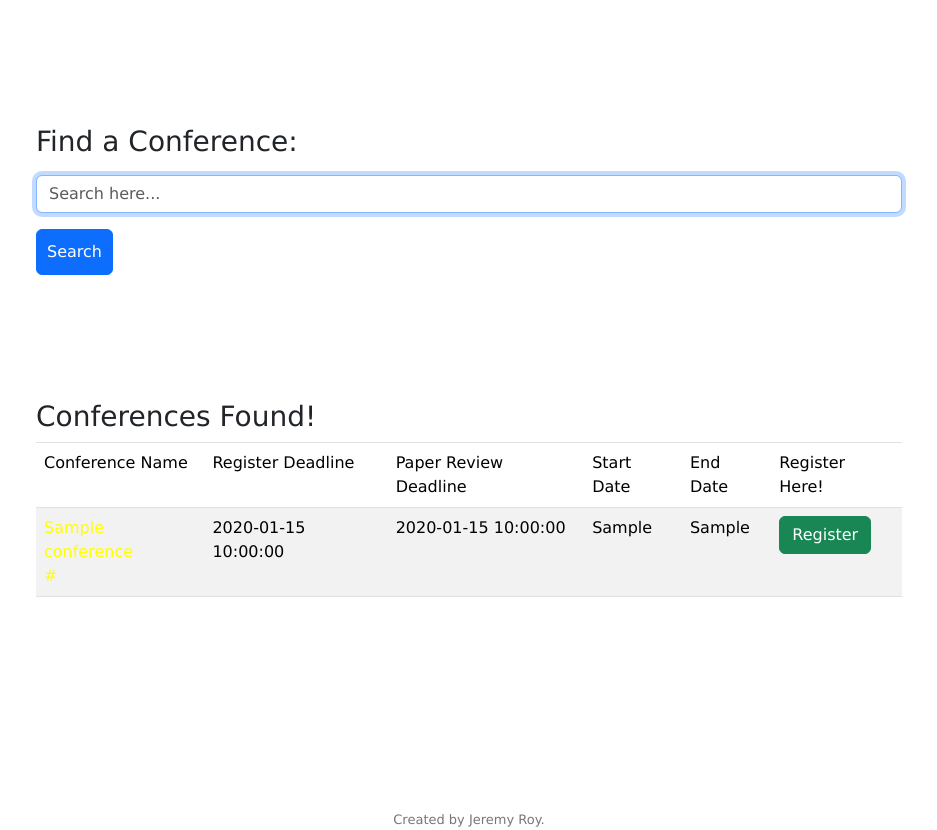
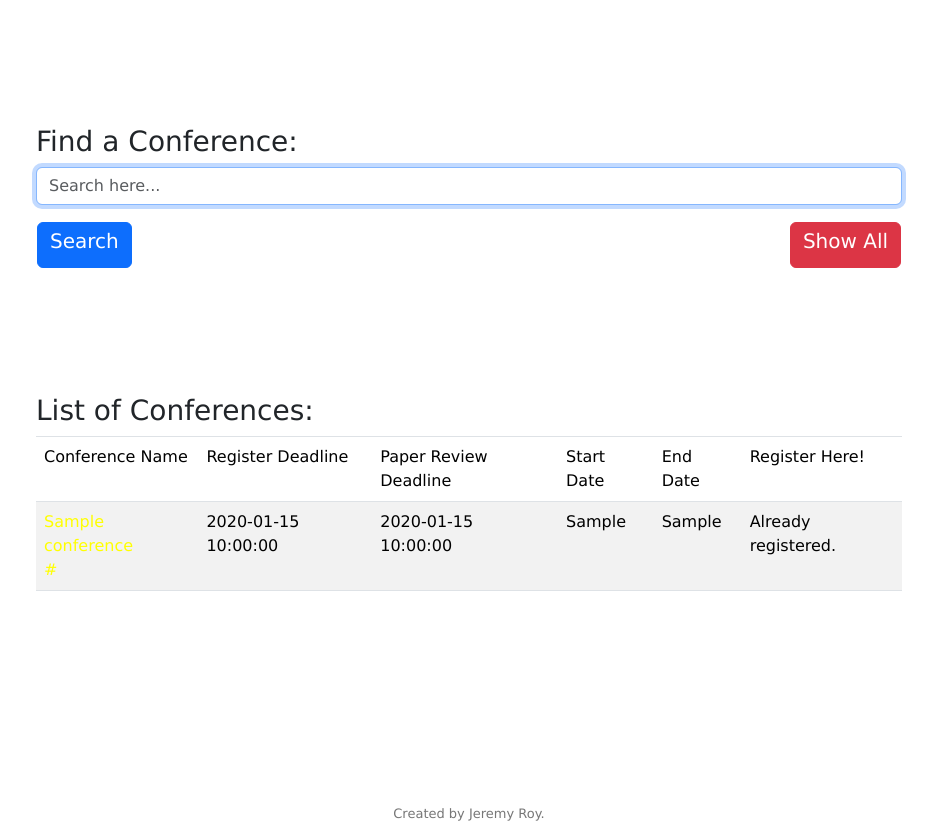
Before and after one commit to JezRoy/ConferenceWebApp, a Flask app: template website/templates/find.html in a window 1280 px wide. Shown: the part 238-1068 px from the top of the page, without its empty margins (171-1108 px from the left). Run offline with Flask 3, Linux system fonts and the light colour scheme; the template is opened without the code that fills it: most values are stand-ins (such as "Sample title", 1, 10 or a date in 2020); some libraries are stand-ins or nearby versions.

Commit message:
testing new conferences with the dashboard

```diff
--- a/website/templates/find.html
+++ b/website/templates/find.html
@@ -14,18 +14,27 @@
 
 {% block main %}
 <div class="textFormContainer">
-    <form action="/find-conference" method="POST">
+    <form id="searchForm" name="searchForm" action="/find-conference" method="POST">
         <div class="form-group" >
-            <label id="field" for="conferenceSearch"><h3>Find a Conference: </h3></label>
+            <h3>Find a Conference: </h3>
             <input autocomplete="on" autofocus class="form-control" name="conferenceSearch" placeholder="Search here..." type="text">
         </div>
         <p></p>
-        <button class="btn btn-primary" type="submit" id="submit">Search</button>
+        <table width="100%">
+            <tr>
+                <td>
+                    <button class="btn btn-primary" name="submitButton" type="submit" value="1"><h5>Search</h5></button>
+                </td>
+                <td style="left:  auto; right: 25px;" align="right">
+                    <button class="btn btn-danger" name="submitButton" type="submit" value="2"><h5>Show All</h5></button>
+                </td>
+            </tr>
+        </table>
     </form>
 </div>
 {% if confFound %}
     <div class="textFormContainer">
-        <h3>Conferences Found!</h3>
+        <h3>List of Conferences:</h3>
         <table class="table table-striped sortable" id="sortTable">
             <thead>
                 <td>
@@ -65,11 +74,17 @@
                     {{ conference['confEnd'] }}
                 </td>
                 <td>
+                    {% if conference['registered'] == False %}
                     <!-- Register Button -->
                     <form id="registration-form" method="POST" action="{{ url_for('views.registerConference') }}">
                         <input type="hidden" name="conferenceId" value="{{ conference['confId'] }}">
                         <button class="btn btn-success" type="submit">Register</button>
                     </form>
+                    {% else %}
+                    <p>
+                        Already registered.
+                    </p>
+                    {% endif %}
                 </td>
             </tr>
             {% endfor %}
```
Also changed, not shown: website/routesAndviews.py (+12 -5 lines), website/templates/index.html (+5 -5 lines), instance/ConfWebApp.db, website/static/style.css (line endings or trailing spaces), 1 other file.
